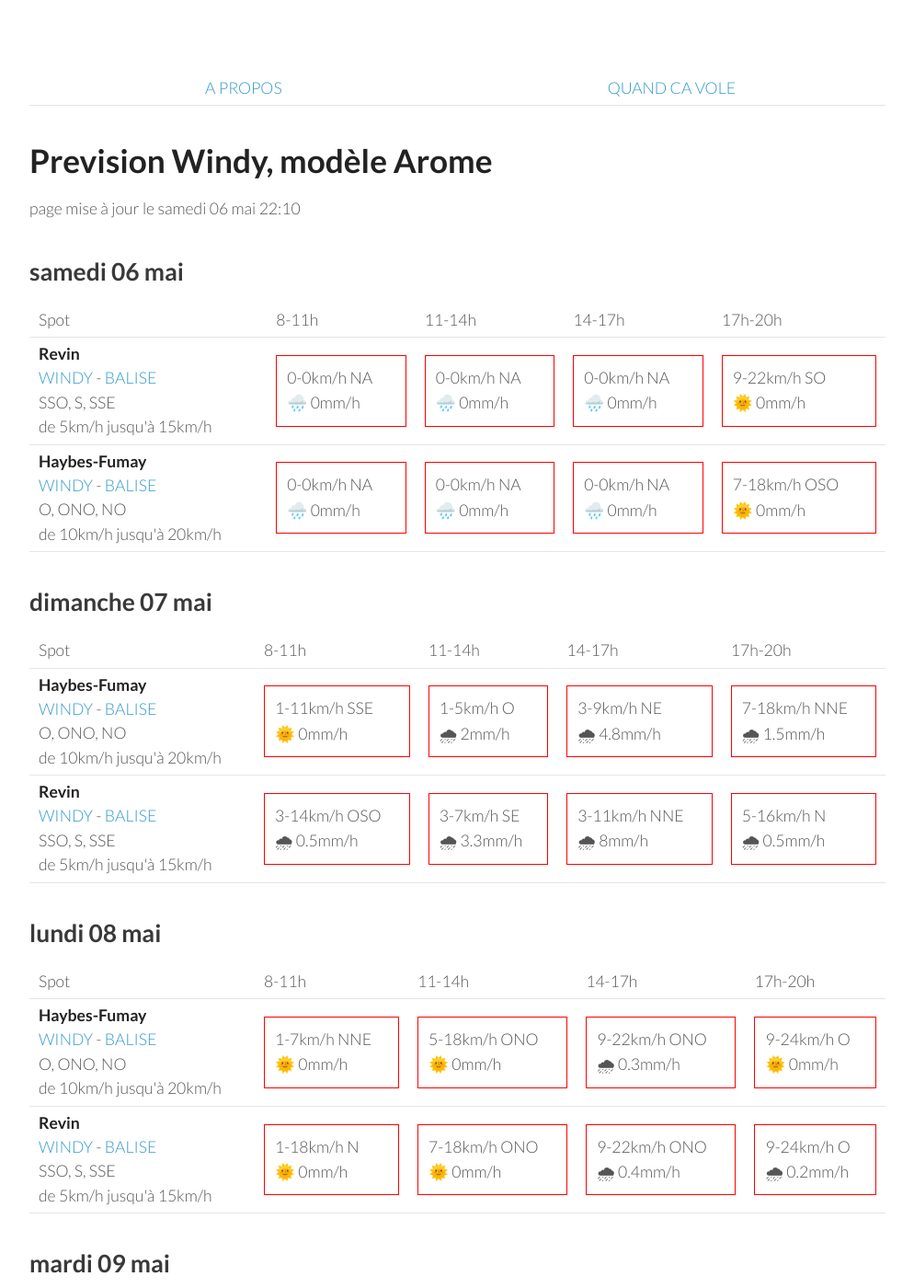
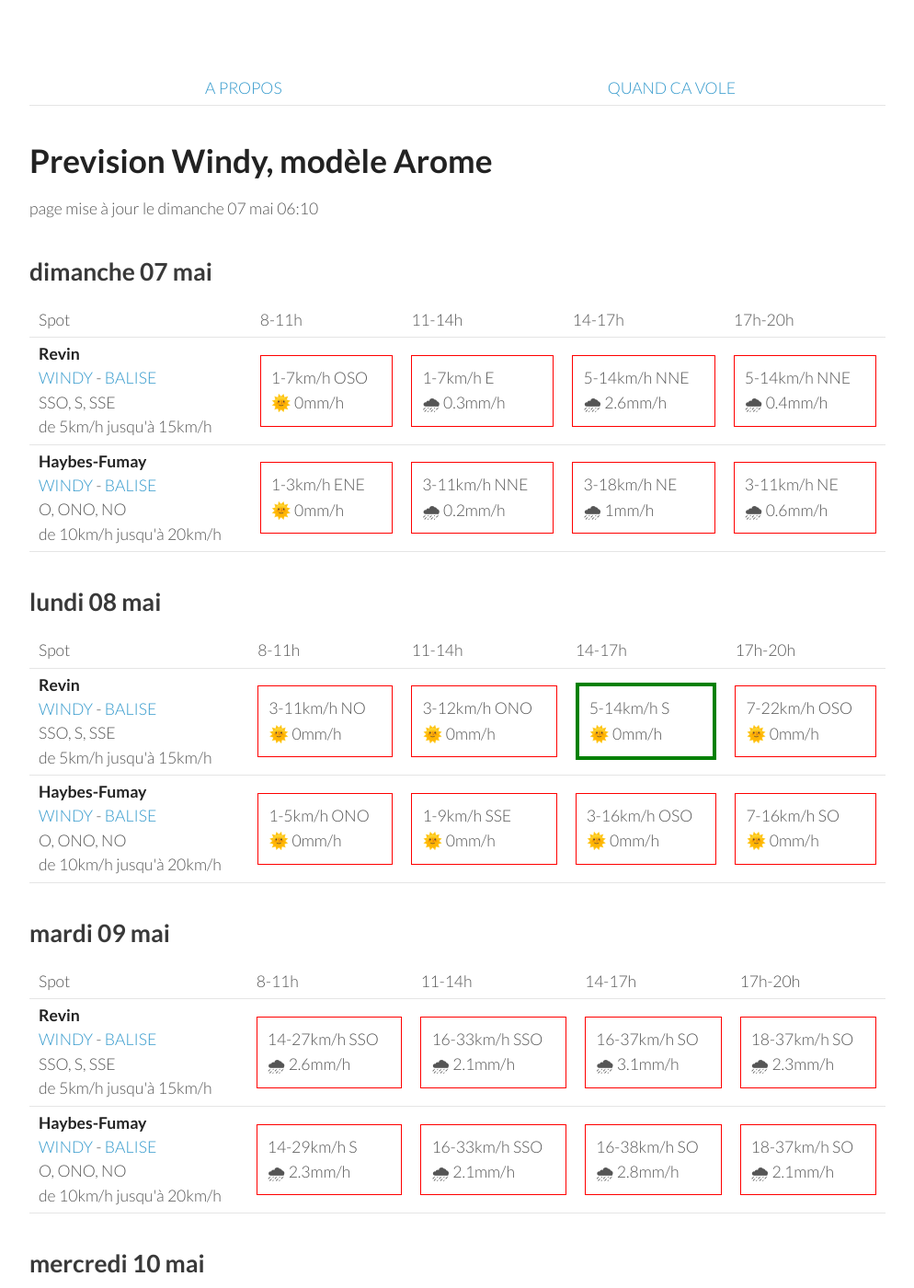
Before and after one commit to parapente-dans-le-nord/parapente-dans-le-nord.github.io, a Jekyll site: the page built from ardennes.markdown, in a window 1280 px wide and 1400 px high. Shown: the whole window at 92% size, without its empty margins (26-1020 px from the left). Built offline with Jekyll 4.4.1, drawn with Linux system fonts in a browser that asks for light colours; some of the changed text lies outside the part shown.

Commit message:
update index.markdown

```diff
--- a/ardennes.markdown
+++ b/ardennes.markdown
@@ -7,9 +7,9 @@ title:  "Tous les spots"
 {: .links}
 
 # Prevision Windy, modèle Arome
-page mise à jour le samedi 06 mai 22:10
+page mise à jour le dimanche 07 mai 06:10
 
-## samedi 06 mai
+## dimanche 07 mai
 
 {::nomarkdown}
 <table>
@@ -24,54 +24,20 @@ page mise à jour le samedi 06 mai 22:10
 <tr>
         <td><strong>Revin</strong><br><a href="https://windy.com/49.948/4.625?49.543,4.625,8">WINDY</a> - <span class=""><a href="http://www.balisemeteo.com/balise.php?idBalise=5019">BALISE</a> </span><br> <span class="vent-favorable">SSO, S, SSE</span><br><span class="force-vent">de 5km/h jusqu'à 15km/h</span> </td>
 
-            <td><div class="not-flyable"><p>0-0km/h NA</p><p>🌧️ 0mm/h</p></div></td>
-            <td><div class="not-flyable"><p>0-0km/h NA</p><p>🌧️ 0mm/h</p></div></td>
-            <td><div class="not-flyable"><p>0-0km/h NA</p><p>🌧️ 0mm/h</p></div></td>
-            <td><div class="not-flyable"><p>9-22km/h SO</p><p>🌞 0mm/h</p></div></td>
+            <td><div class="not-flyable"><p>1-7km/h OSO</p><p>🌞 0mm/h</p></div></td>
+            <td><div class="not-flyable"><p>1-7km/h E</p><p>🌧 0.3mm/h</p></div></td>
+            <td><div class="not-flyable"><p>5-14km/h NNE</p><p>🌧 2.6mm/h</p></div></td>
+            <td><div class="not-flyable"><p>5-14km/h NNE</p><p>🌧 0.4mm/h</p></div></td>
+
 
     </tr>
 <tr>
         <td><strong>Haybes-Fumay</strong><br><a href="https://windy.com/49.998/4.715?49.913,4.738,10">WINDY</a> - <span class=""><a href="http://www.balisemeteo.com/balise.php?idBalise=104">BALISE</a> </span><br> <span class="vent-favorable">O, ONO, NO</span><br><span class="force-vent">de 10km/h jusqu'à 20km/h</span> </td>
 
-            <td><div class="not-flyable"><p>0-0km/h NA</p><p>🌧️ 0mm/h</p></div></td>
-            <td><div class="not-flyable"><p>0-0km/h NA</p><p>🌧️ 0mm/h</p></div></td>
-            <td><div class="not-flyable"><p>0-0km/h NA</p><p>🌧️ 0mm/h</p></div></td>
-            <td><div class="not-flyable"><p>7-18km/h OSO</p><p>🌞 0mm/h</p></div></td>
-
-    </tr>
-
-</tbody>
-</table>
-{:/}
-## dimanche 07 mai
-
-{::nomarkdown}
-<table>
-  <tbody>
-    <tr>
-      <td>Spot</td>
-      <td>8-11h</td>
-      <td>11-14h</td>
-      <td>14-17h</td>
-      <td>17h-20h</td>
-    </tr>
-<tr>
-        <td><strong>Haybes-Fumay</strong><br><a href="https://windy.com/49.998/4.715?49.913,4.738,10">WINDY</a> - <span class=""><a href="http://www.balisemeteo.com/balise.php?idBalise=104">BALISE</a> </span><br> <span class="vent-favorable">O, ONO, NO</span><br><span class="force-vent">de 10km/h jusqu'à 20km/h</span> </td>
-
-            <td><div class="not-flyable"><p>1-11km/h SSE</p><p>🌞 0mm/h</p></div></td>
-            <td><div class="not-flyable"><p>1-5km/h O</p><p>🌧 2mm/h</p></div></td>
-            <td><div class="not-flyable"><p>3-9km/h NE</p><p>🌧 4.8mm/h</p></div></td>
-            <td><div class="not-flyable"><p>7-18km/h NNE</p><p>🌧 1.5mm/h</p></div></td>
-
-
-    </tr>
-<tr>
-        <td><strong>Revin</strong><br><a href="https://windy.com/49.948/4.625?49.543,4.625,8">WINDY</a> - <span class=""><a href="http://www.balisemeteo.com/balise.php?idBalise=5019">BALISE</a> </span><br> <span class="vent-favorable">SSO, S, SSE</span><br><span class="force-vent">de 5km/h jusqu'à 15km/h</span> </td>
-
-            <td><div class="not-flyable"><p>3-14km/h OSO</p><p>🌧 0.5mm/h</p></div></td>
-            <td><div class="not-flyable"><p>3-7km/h SE</p><p>🌧 3.3mm/h</p></div></td>
-            <td><div class="not-flyable"><p>3-11km/h NNE</p><p>🌧 8mm/h</p></div></td>
-            <td><div class="not-flyable"><p>5-16km/h N</p><p>🌧 0.5mm/h</p></div></td>
+            <td><div class="not-flyable"><p>1-3km/h ENE</p><p>🌞 0mm/h</p></div></td>
+            <td><div class="not-flyable"><p>3-11km/h NNE</p><p>🌧 0.2mm/h</p></div></td>
+            <td><div class="not-flyable"><p>3-18km/h NE</p><p>🌧 1mm/h</p></div></td>
+            <td><div class="not-flyable"><p>3-11km/h NE</p><p>🌧 0.6mm/h</p></div></td>
 
 
     </tr>
@@ -92,22 +58,22 @@ page mise à jour le samedi 06 mai 22:10
       <td>17h-20h</td>
     </tr>
 <tr>
-        <td><strong>Haybes-Fumay</strong><br><a href="https://windy.com/49.998/4.715?49.913,4.738,10">WINDY</a> - <span class=""><a href="http://www.balisemeteo.com/balise.php?idBalise=104">BALISE</a> </span><br> <span class="vent-favorable">O, ONO, NO</span><br><span class="force-vent">de 10km/h jusqu'à 20km/h</span> </td>
+        <td><strong>Revin</strong><br><a href="https://windy.com/49.948/4.625?49.543,4.625,8">WINDY</a> - <span class=""><a href="http://www.balisemeteo.com/balise.php?idBalise=5019">BALISE</a> </span><br> <span class="vent-favorable">SSO, S, SSE</span><br><span class="force-vent">de 5km/h jusqu'à 15km/h</span> </td>
 
-            <td><div class="not-flyable"><p>1-7km/h NNE</p><p>🌞 0mm/h</p></div></td>
-            <td><div class="not-flyable"><p>5-18km/h ONO</p><p>🌞 0mm/h</p></div></td>
-            <td><div class="not-flyable"><p>9-22km/h ONO</p><p>🌧 0.3mm/h</p></div></td>
-            <td><div class="not-flyable"><p>9-24km/h O</p><p>🌞 0mm/h</p></div></td>
+            <td><div class="not-flyable"><p>3-11km/h NO</p><p>🌞 0mm/h</p></div></td>
+            <td><div class="not-flyable"><p>3-12km/h ONO</p><p>🌞 0mm/h</p></div></td>
+            <td><div class="flyable"><p>5-14km/h S</p><p>🌞 0mm/h</p></div></td>
+            <td><div class="not-flyable"><p>7-22km/h OSO</p><p>🌞 0mm/h</p></div></td>
 
 
     </tr>
 <tr>
-        <td><strong>Revin</strong><br><a href="https://windy.com/49.948/4.625?49.543,4.625,8">WINDY</a> - <span class=""><a href="http://www.balisemeteo.com/balise.php?idBalise=5019">BALISE</a> </span><br> <span class="vent-favorable">SSO, S, SSE</span><br><span class="force-vent">de 5km/h jusqu'à 15km/h</span> </td>
+        <td><strong>Haybes-Fumay</strong><br><a href="https://windy.com/49.998/4.715?49.913,4.738,10">WINDY</a> - <span class=""><a href="http://www.balisemeteo.com/balise.php?idBalise=104">BALISE</a> </span><br> <span class="vent-favorable">O, ONO, NO</span><br><span class="force-vent">de 10km/h jusqu'à 20km/h</span> </td>
 
-            <td><div class="not-flyable"><p>1-18km/h N</p><p>🌞 0mm/h</p></div></td>
-            <td><div class="not-flyable"><p>7-18km/h ONO</p><p>🌞 0mm/h</p></div></td>
-            <td><div class="not-flyable"><p>9-22km/h ONO</p><p>🌧 0.4mm/h</p></div></td>
-            <td><div class="not-flyable"><p>9-24km/h O</p><p>🌧 0.2mm/h</p></div></td>
+            <td><div class="not-flyable"><p>1-5km/h ONO</p><p>🌞 0mm/h</p></div></td>
+            <td><div class="not-flyable"><p>1-9km/h SSE</p><p>🌞 0mm/h</p></div></td>
+            <td><div class="not-flyable"><p>3-16km/h OSO</p><p>🌞 0mm/h</p></div></td>
+            <td><div class="not-flyable"><p>7-16km/h SO</p><p>🌞 0mm/h</p></div></td>
 
 
     </tr>
@@ -130,20 +96,20 @@ page mise à jour le samedi 06 mai 22:10
 <tr>
         <td><strong>Revin</strong><br><a href="https://windy.com/49.948/4.625?49.543,4.625,8">WINDY</a> - <span class=""><a href="http://www.balisemeteo.com/balise.php?idBalise=5019">BALISE</a> </span><br> <span class="vent-favorable">SSO, S, SSE</span><br><span class="force-vent">de 5km/h jusqu'à 15km/h</span> </td>
 
-            <td><div class="not-flyable"><p>14-29km/h SSO</p><p>🌧 2.1mm/h</p></div></td>
-            <td><div class="not-flyable"><p>16-33km/h SO</p><p>🌧 3.2mm/h</p></div></td>
-            <td><div class="not-flyable"><p>12-31km/h SO</p><p>🌧 3.9mm/h</p></div></td>
-            <td><div class="not-flyable"><p>11-25km/h OSO</p><p>🌧 2.5mm/h</p></div></td>
+            <td><div class="not-flyable"><p>14-27km/h SSO</p><p>🌧 2.6mm/h</p></div></td>
+            <td><div class="not-flyable"><p>16-33km/h SSO</p><p>🌧 2.1mm/h</p></div></td>
+            <td><div class="not-flyable"><p>16-37km/h SO</p><p>🌧 3.1mm/h</p></div></td>
+            <td><div class="not-flyable"><p>18-37km/h SO</p><p>🌧 2.3mm/h</p></div></td>
 
 
     </tr>
 <tr>
         <td><strong>Haybes-Fumay</strong><br><a href="https://windy.com/49.998/4.715?49.913,4.738,10">WINDY</a> - <span class=""><a href="http://www.balisemeteo.com/balise.php?idBalise=104">BALISE</a> </span><br> <span class="vent-favorable">O, ONO, NO</span><br><span class="force-vent">de 10km/h jusqu'à 20km/h</span> </td>
 
-            <td><div class="not-flyable"><p>16-31km/h SSO</p><p>🌧 2mm/h</p></div></td>
-            <td><div class="not-flyable"><p>16-35km/h SO</p><p>🌧 3mm/h</p></div></td>
-            <td><div class="not-flyable"><p>12-33km/h SO</p><p>🌧 3.7mm/h</p></div></td>
-            <td><div class="not-flyable"><p>11-25km/h OSO</p><p>🌧 2.7mm/h</p></div></td>
+            <td><div class="not-flyable"><p>14-29km/h S</p><p>🌧 2.3mm/h</p></div></td>
+            <td><div class="not-flyable"><p>16-33km/h SSO</p><p>🌧 2.1mm/h</p></div></td>
+            <td><div class="not-flyable"><p>16-38km/h SO</p><p>🌧 2.8mm/h</p></div></td>
+            <td><div class="not-flyable"><p>18-37km/h SO</p><p>🌧 2.1mm/h</p></div></td>
 
 
     </tr>
@@ -166,8 +132,8 @@ page mise à jour le samedi 06 mai 22:10
 <tr>
         <td><strong>Haybes-Fumay</strong><br><a href="https://windy.com/49.998/4.715?49.913,4.738,10">WINDY</a> - <span class=""><a href="http://www.balisemeteo.com/balise.php?idBalise=104">BALISE</a> </span><br> <span class="vent-favorable">O, ONO, NO</span><br><span class="force-vent">de 10km/h jusqu'à 20km/h</span> </td>
 
-            <td><div class="not-flyable"><p>16-31km/h OSO</p><p>🌞 0mm/h</p></div></td>
-            <td><div class="not-flyable"><p>20-42km/h OSO</p><p>🌧 0.4mm/h</p></div></td>
+            <td><div class="not-flyable"><p>20-42km/h OSO</p><p>🌧 0.3mm/h</p></div></td>
+            <td><div class="not-flyable"><p>20-44km/h OSO</p><p>🌧 0.3mm/h</p></div></td>
             <td><div class="not-flyable"><p>22-44km/h OSO</p><p>🌧 0.6mm/h</p></div></td>
             <td><div class="not-flyable"><p>20-44km/h OSO</p><p>🌧 0.8mm/h</p></div></td>
 
@@ -176,8 +142,8 @@ page mise à jour le samedi 06 mai 22:10
 <tr>
         <td><strong>Revin</strong><br><a href="https://windy.com/49.948/4.625?49.543,4.625,8">WINDY</a> - <span class=""><a href="http://www.balisemeteo.com/balise.php?idBalise=5019">BALISE</a> </span><br> <span class="vent-favorable">SSO, S, SSE</span><br><span class="force-vent">de 5km/h jusqu'à 15km/h</span> </td>
 
-            <td><div class="not-flyable"><p>16-31km/h OSO</p><p>🌞 0mm/h</p></div></td>
-            <td><div class="not-flyable"><p>20-42km/h OSO</p><p>🌧 0.4mm/h</p></div></td>
+            <td><div class="not-flyable"><p>20-40km/h OSO</p><p>🌧 0.3mm/h</p></div></td>
+            <td><div class="not-flyable"><p>20-44km/h OSO</p><p>🌧 0.3mm/h</p></div></td>
             <td><div class="not-flyable"><p>22-44km/h OSO</p><p>🌧 0.6mm/h</p></div></td>
             <td><div class="not-flyable"><p>22-44km/h OSO</p><p>🌧 0.9mm/h</p></div></td>
 
```
